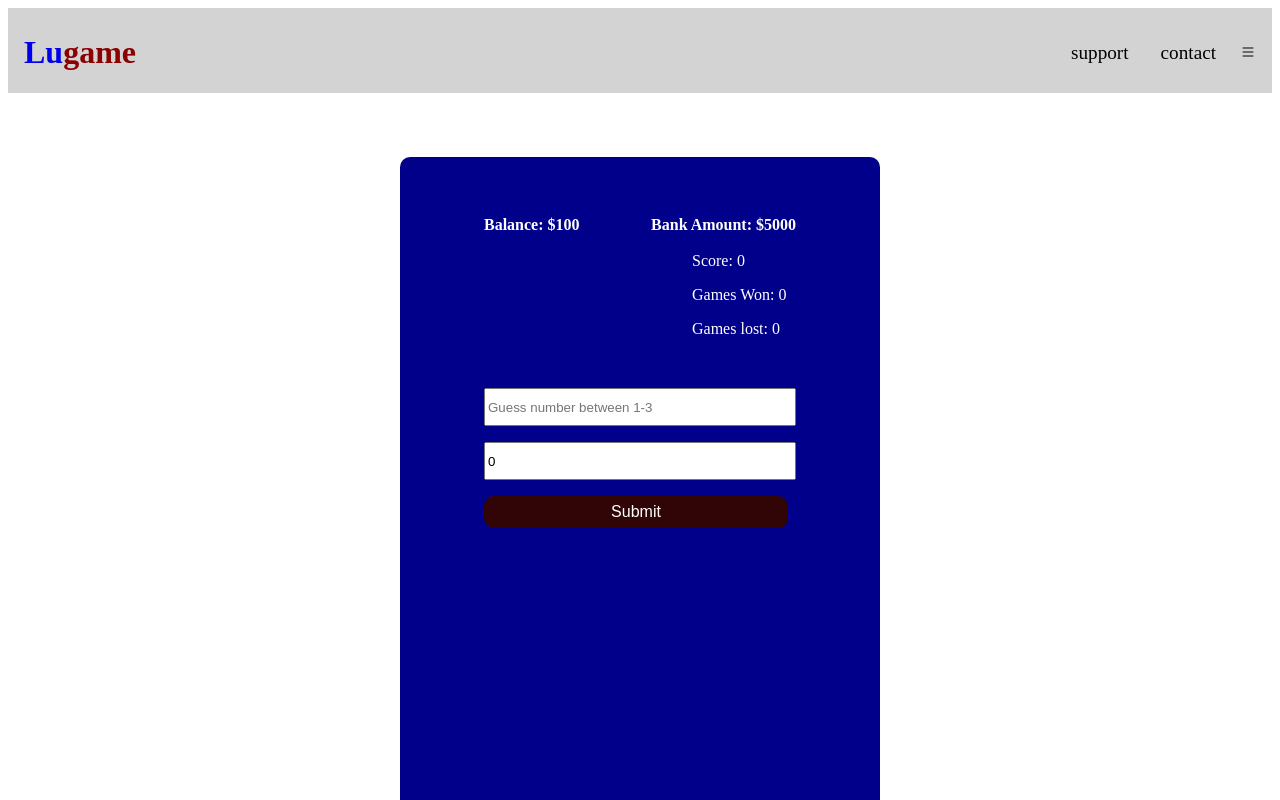
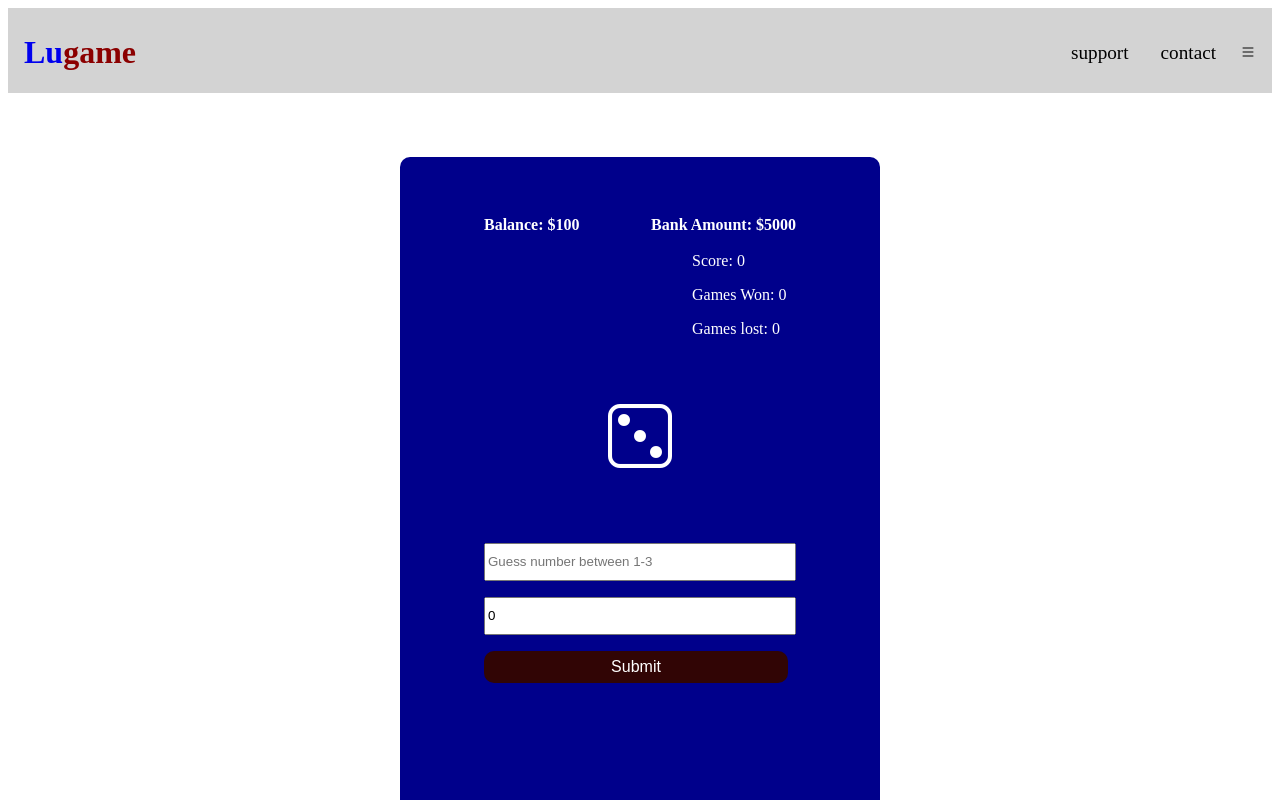
Before and after one commit to WisdomChukwuemeka/game, a React (Vite) app: page /start in a window 1280 px wide. Shown: the top 800 px of the page. Built offline with nearby package versions, Linux system fonts and the light colour scheme.

Commit message:
code adjustment

```diff
--- a/pages/start.jsx
+++ b/pages/start.jsx
@@ -11,10 +11,10 @@ const [message, setMessage] = useState("")
 const [amount, setAmount] = useState(5000)
 const [withdrawAmount, setWithdrawAmount] = useState(0)
 const [depositAmount, setDepositAmount]  = useState(0)
-const [status, setStatus] = useState("")
+const [status, setStatus] = useState(<i class="bi bi-dice-3"></i>)
 const [won, setWon] = useState(0)
 const [lost, setLost] = useState(0)
-
+const [emoji, setEmoji] = useState()
 
 useEffect(() => {
     generateNumbers()
@@ -51,6 +51,7 @@ const Guessbutton = (event) => {
                 setStatus(<i class="bi bi-trophy"></i>)
                 setScore(score + 1)
                 setWon(won + 1)
+                setEmoji(<i class="bi bi-emoji-smile"></i>)
             }
         }
         else if(guess != randomnumber){
@@ -61,7 +62,7 @@ const Guessbutton = (event) => {
                 setBalance(balance - stakenumber)
                 setMessage("Lost")
             setLost(lost + 1)
-            setStatus(<i class="bi bi-sign-stop"></i>)
+            setStatus(<i class="bi bi-emoji-frown"></i>)
             }
 
         }
@@ -122,7 +123,10 @@ const withdraw = () => {
                         </div>
 
                         <div className="status">
+                        <div className="status-icon">
                         <h1>{status}</h1>
+                        <h4>{emoji}</h4>
+                        </div>
                         <p>{message}</p>
                         </div>
 
--- a/styling/game.css
+++ b/styling/game.css
@@ -40,6 +40,12 @@
     text-align: center;
     font-size: 2rem;
 }
+.status-icon{
+    display: flex;
+    justify-content: center;
+    margin-top: 1rem;
+    align-items: center;
+}
 
 .input-field{
     display: flex;
```
